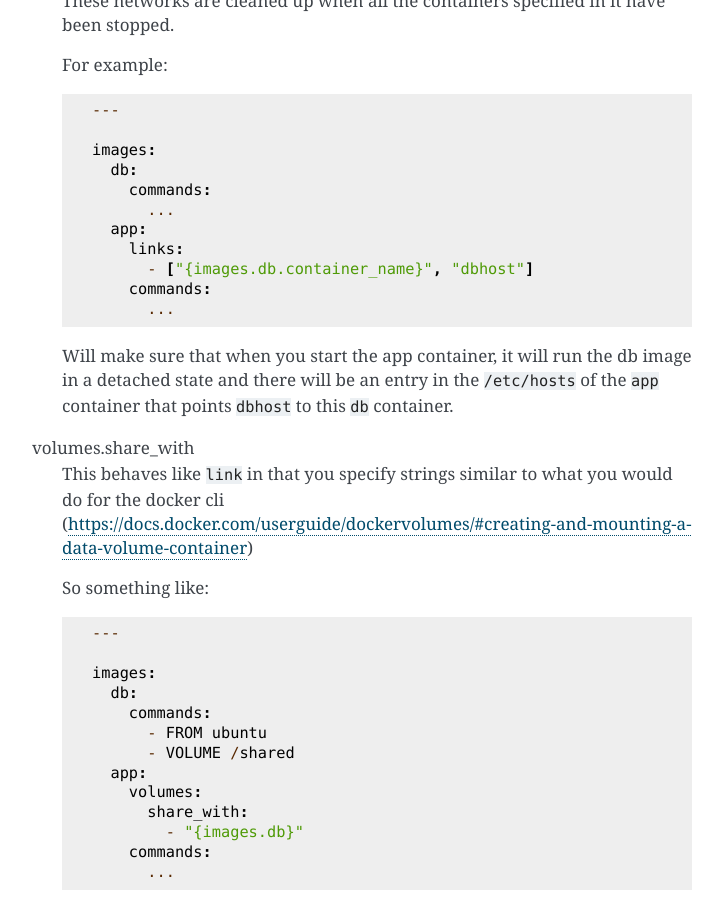
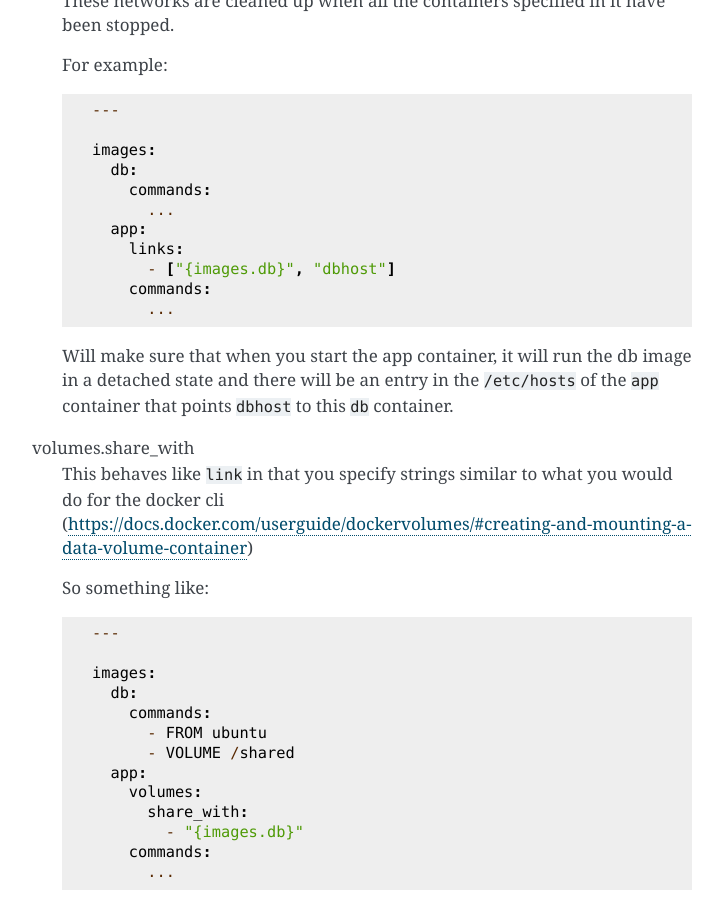
Before and after one commit to delfick/harpoon, a Sphinx documentation site: the page built from docs/docs/functionality.rst, in a window 1280 px wide and 900 px high, scrolled down 12100 px. Shown: the whole window, without its empty margins (388-1111 px from the left). Built offline with Sphinx 7.4.7, drawn with Linux system fonts in a browser that asks for light colours.

Commit message:
container_name is unnecessary here

```diff
--- a/docs/docs/functionality.rst
+++ b/docs/docs/functionality.rst
@@ -582,7 +582,7 @@ links
           ...
       app:
         links:
-          - ["{images.db.container_name}", "dbhost"]
+          - ["{images.db}", "dbhost"]
         commands:
           ...
 
```
